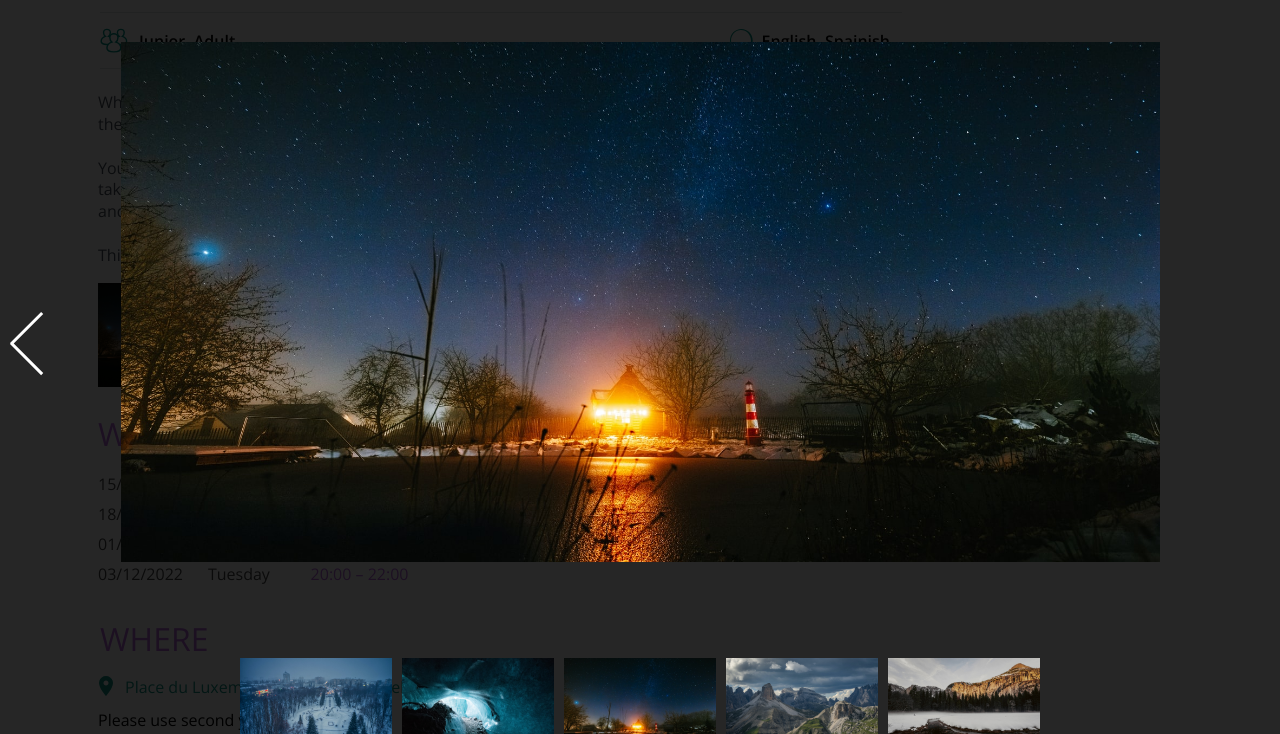
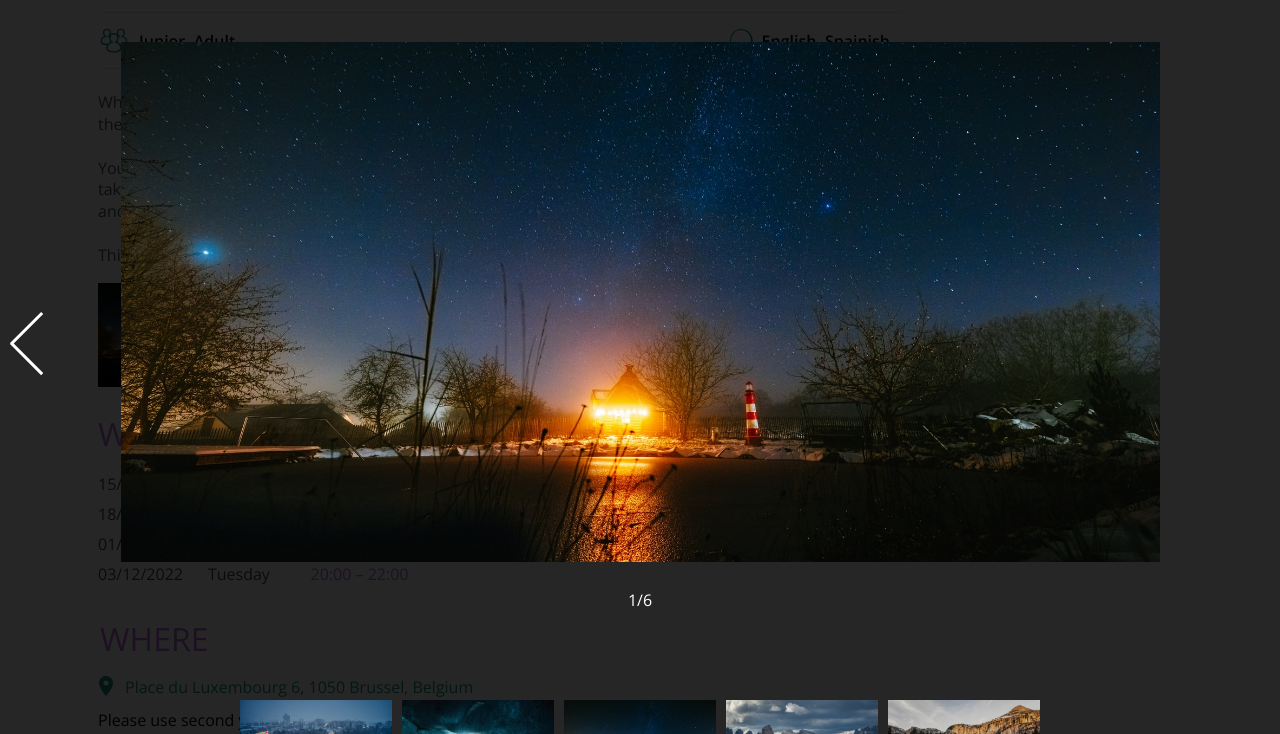
Before and after one commit to AndreyKnyazkov/event-details, a plain HTML site: page index.html in a window 1280 px wide. Both pictures are taken after a click on the element 174 px from the left and 925 px from the top of the page. Shown: the part 591-1325 px from the top of the page. Drawn offline with nearby package versions, Linux system fonts and the light colour scheme.

Commit message:
the commit

```diff
--- a/assets/css/style.css
+++ b/assets/css/style.css
@@ -283,14 +283,17 @@
 .event-information__price__slider__when__weekdaylist-item,
 .event-information__price__slider__when__timelist-item {
   margin-top: 8px;
+  line-height: 22px;
 }
 .event-information__price__slider__when__dates__datelist-item {
   margin-right: 25px;
   font-size: 16px;
+  line-height: 22px;
   color: #484848;
 }
 .event-information__price__slider__when__weekdaylist-item {
   font-size: 16px;
+  line-height: 22px;
   color: #484848;
   margin-right: 16px;
 }
@@ -567,6 +570,13 @@
 .event-information__info__buttonmobile {
   display: none
 }
+.gallery-thumbs-counter {
+  font-size: 16px;
+  font-weight: 400;
+  color: #fff;
+  transform: translateY(7px);
+  text-align: center;
+}
 @media (max-width: 1200px) {
   .event-cover__img, .event-cover__img img {
     width: 650px;
@@ -687,6 +697,7 @@
   }
   .event-information__price__slider__when__weekdaylist-item {
     display: none;
+    line-height: 22px;
   }
   .event-information__price__slider__when__weekdaylist-item-mobile {
     margin-top: 8px;
--- a/assets/js/script.js
+++ b/assets/js/script.js
@@ -31,7 +31,16 @@ document.addEventListener("DOMContentLoaded", function () {
       },
 	 		loop: true,
 			loopedSlides: 4,
-      initialSlide: initialSlide ? initialSlide : 0
+      initialSlide: initialSlide ? initialSlide : 0,
+    });
+
+
+    document.querySelectorAll('.gallery-thumbs-counter span')[0].textContent = galleryTop.realIndex + 1
+    document.querySelectorAll('.gallery-thumbs-counter span')[1].textContent = document.querySelectorAll('.event-information__price__slider-slide').length + 1
+
+    galleryTop.on('slideChange', function () {
+      document.querySelectorAll('.gallery-thumbs-counter span')[0].textContent = galleryTop.realIndex + 1
+      console.log(galleryTop)
     });
 
     let galleryThumbs = new Swiper('.gallery-thumbs', {
@@ -42,7 +51,12 @@ document.addEventListener("DOMContentLoaded", function () {
       slideToClickedSlide: true,
       loop: true,
       loopedSlides: 4,
-      initialSlide: initialSlide ? initialSlide : 0
+      initialSlide: initialSlide ? initialSlide : 0,
+      on: {
+        // slideChange: function () {
+        //   document.querySelectorAll('.gallery-thumbs-counter span')[0].textContent = galleryTop.realIndex + 1
+        // }
+      }
     });
 
     galleryTop.controller.control = galleryThumbs;
@@ -59,7 +73,6 @@ document.addEventListener("DOMContentLoaded", function () {
       }, 260);
     }
   }
-
 
 
   function popUp() {
--- a/index.html
+++ b/index.html
@@ -304,7 +304,7 @@
     <!-- Add Arrows -->
     <div class="slider-event-arrows">
       <div class="swiper-button-next">
-        <svg width="25" height="36" viewBox="0 0 34 64" fill="none" xmlns="http://www.w3.org/2000/svg">
+        <svg width="34" height="64" viewBox="0 0 34 64" fill="none" xmlns="http://www.w3.org/2000/svg">
           <path fill-rule="evenodd" clip-rule="evenodd"
             d="M33.234 31.1127L2.12131 0L-7.62939e-06 2.12132L29.4957 31.617L-7.62939e-06 61.1127L2.12131 63.234L33.234 32.1213L32.7297 31.617L33.234 31.1127Z"
             fill="white" />
@@ -355,6 +355,9 @@
           </div>
         </div>
         <div class="gallery-thumbs-container">
+          <div class="gallery-thumbs-counter">
+            <span>1</span>/<span>12</span>
+          </div>
           <div class="swiper-container gallery-thumbs">
             <div class="swiper-wrapper">
               <div class="swiper-slide" id="slider-1">
```
